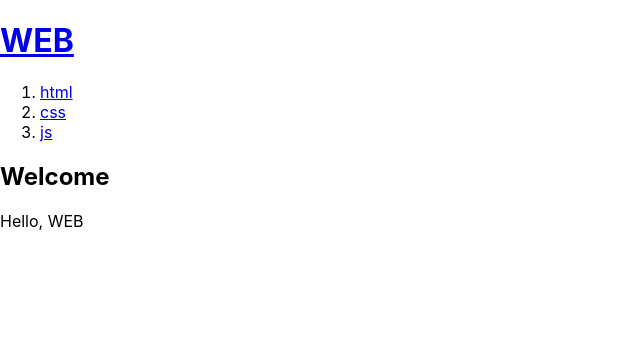
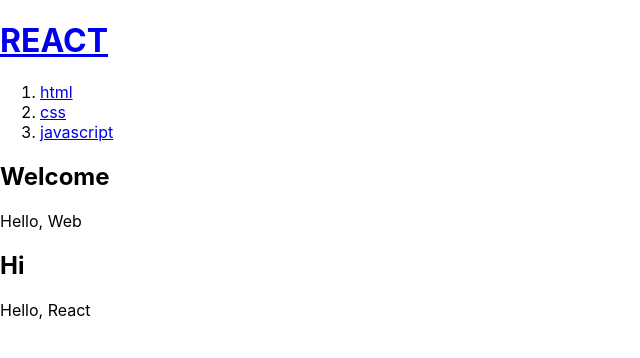
Before and after one commit to Pironeer-1/JeongHwanhee, a React (Create React App) app in the folder 01-react/: page / in a window 1280 px wide. Shown: the top 358 px of the page, without its empty margins (0-640 px from the left). Built offline with nearby package versions, Linux system fonts and the light colour scheme.

Commit message:
01React props

```diff
--- a/01-react/src/App.js
+++ b/01-react/src/App.js
@@ -1,31 +1,43 @@
-import logo from './logo.svg';
+// import logo from './logo.svg';
 import './App.css';
-function Header(){
+function Header(props){
+  console.log(props, props.title);
   return <header>
-    <h1><a href="/">WEB</a></h1>
+    <h1><a href="/">{props.title}</a></h1>
   </header>
 }
-function Nav(){
+function Nav(props){
+  const lis = [
+
+  ];
+  for(let i = 0; i < props.topics.length; i++){
+    let t = props.topics[i];
+    lis.push(<li key={t.id}><a href={"/read/"+ t.id}>{t.title}</a></li>)
+  }
   return <nav>
     <ol>
-      <li><a href="/read/1">html</a></li>
-      <li><a href="/read/2">css</a></li>
-      <li><a href="/read/3">js</a></li>
+      {lis}
     </ol>
   </nav>
 }
-function Article(){
+function Article(props){
   return <article>
-    <h2>Welcome</h2>
-    Hello, WEB
+    <h2>{props.title}</h2>
+    {props.body}
   </article>
 }
 function App() {
+  const topics = [
+    {id: 1, title: 'html', body: 'html is ...'},
+    {id: 2, title: 'css', body: 'css is ...'},
+    {id: 3, title: 'javascript', body: 'javascript is ...'},
+  ];
   return (
     <div>
-      <Header></Header>
-      <Nav></Nav>
-      <Article></Article>
+      <Header title="REACT"></Header>
+      <Nav topics={topics}></Nav>
+      <Article title="Welcome" body="Hello, Web"></Article>
+      <Article title="Hi" body="Hello, React"></Article>
     </div>
   );
 }
```
